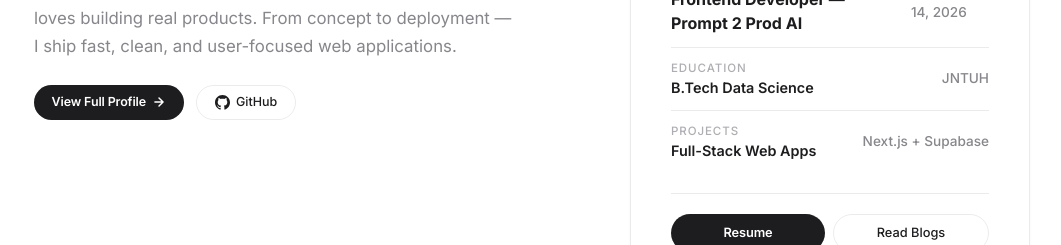
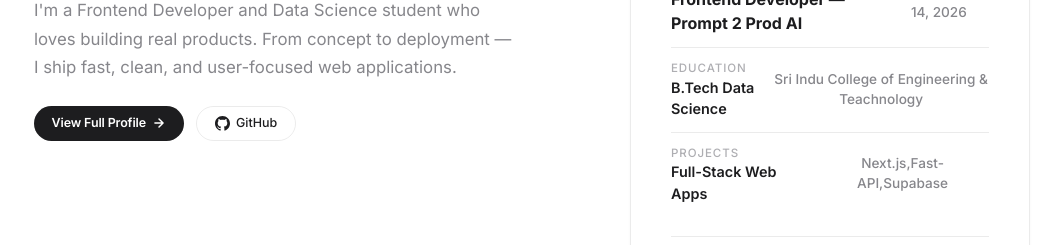
Before and after one commit to Venkat9009/venkat, a Next.js app: page / in a window 1280 px wide. Shown: the part 425-670 px from the top of the page, without its empty margins (108-1169 px from the left). Built offline with nearby package versions, Linux system fonts and the light colour scheme; no server answers; the database is empty; a web font is replaced by a local one.

Commit message:
Update page.tsx

```diff
--- a/src/app/page.tsx
+++ b/src/app/page.tsx
@@ -15,8 +15,8 @@ const skills = {
 
 const highlights = [
   { label: "Internship", value: "Frontend Developer — Prompt 2 Prod AI", period: "Feb 28 – Jun 14, 2026" },
-  { label: "Education", value: "B.Tech Data Science", period: "JNTUH" },
-  { label: "Projects", value: "Full-Stack Web Apps", period: "Next.js + Supabase" },
+  { label: "Education", value: "B.Tech Data Science", period: "Sri Indu College of Engineering & Teachnology" },
+  { label: "Projects", value: "Full-Stack Web Apps", period: "Next.js,Fast-API,Supabase" },
 ];
 
 export default async function HomePage() {
```
